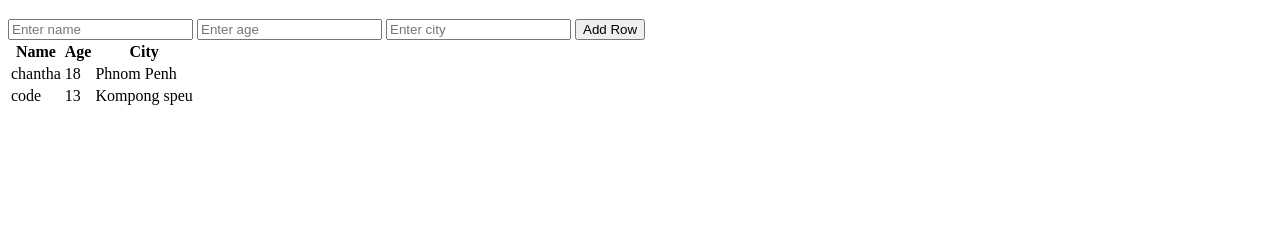
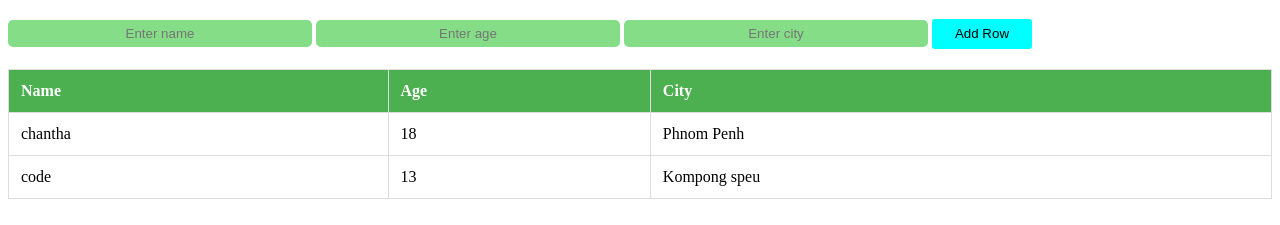
Before and after one commit to Chantha2121/Javascript_code, a plain HTML site: page task5/employee.html in a window 1280 px wide. Shown: the part 61-286 px from the top of the page. Drawn offline with Linux system fonts and the light colour scheme.

Commit message:
task4 finish

```diff
--- a/task5/employee.html
+++ b/task5/employee.html
@@ -5,6 +5,38 @@
     <meta name="viewport" content="width=device-width, initial-scale=1.0">
     <title>Document</title>
 </head>
+<style>
+    input{
+        border-radius: 5px;
+        width: 300px;
+        height: 25px;
+        text-align: center;
+        border: 0px solid;
+        background-color: rgb(133, 222, 135);
+    }
+    button{
+        text-align: center;
+        height: 30px;
+        width: 100px;
+        background-color: aqua;
+        border: 0px solid transparent;
+        border-radius: 3px;
+    }
+    table {
+            width: 100%;
+            margin-top: 20px;
+            border-collapse: collapse;
+        }
+        th, td {
+            padding: 12px;
+            border: 1px solid #ddd;
+            text-align: left;
+        }
+        th {
+            background-color: #4CAF50;
+            color: white;
+        }
+</style>
 <body>
     <h1>Employee Table</h1>
     <div>
```
